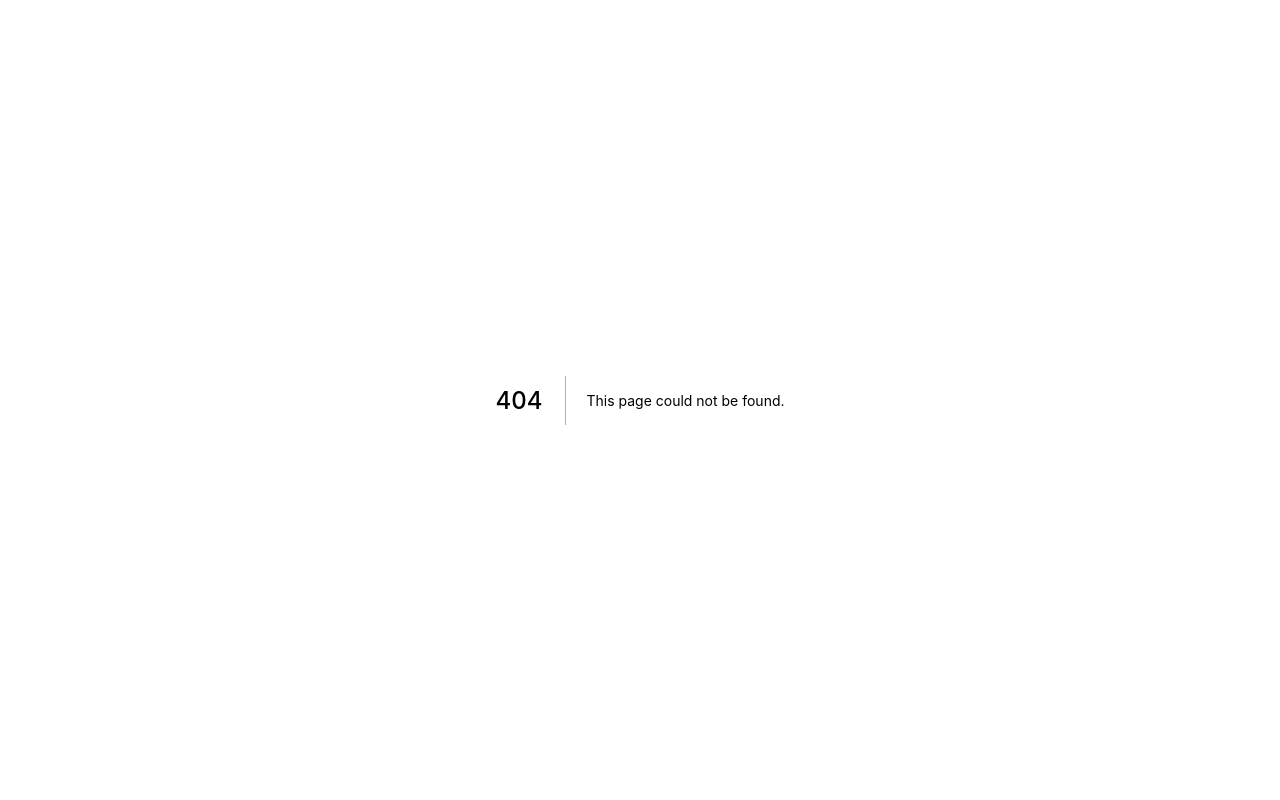
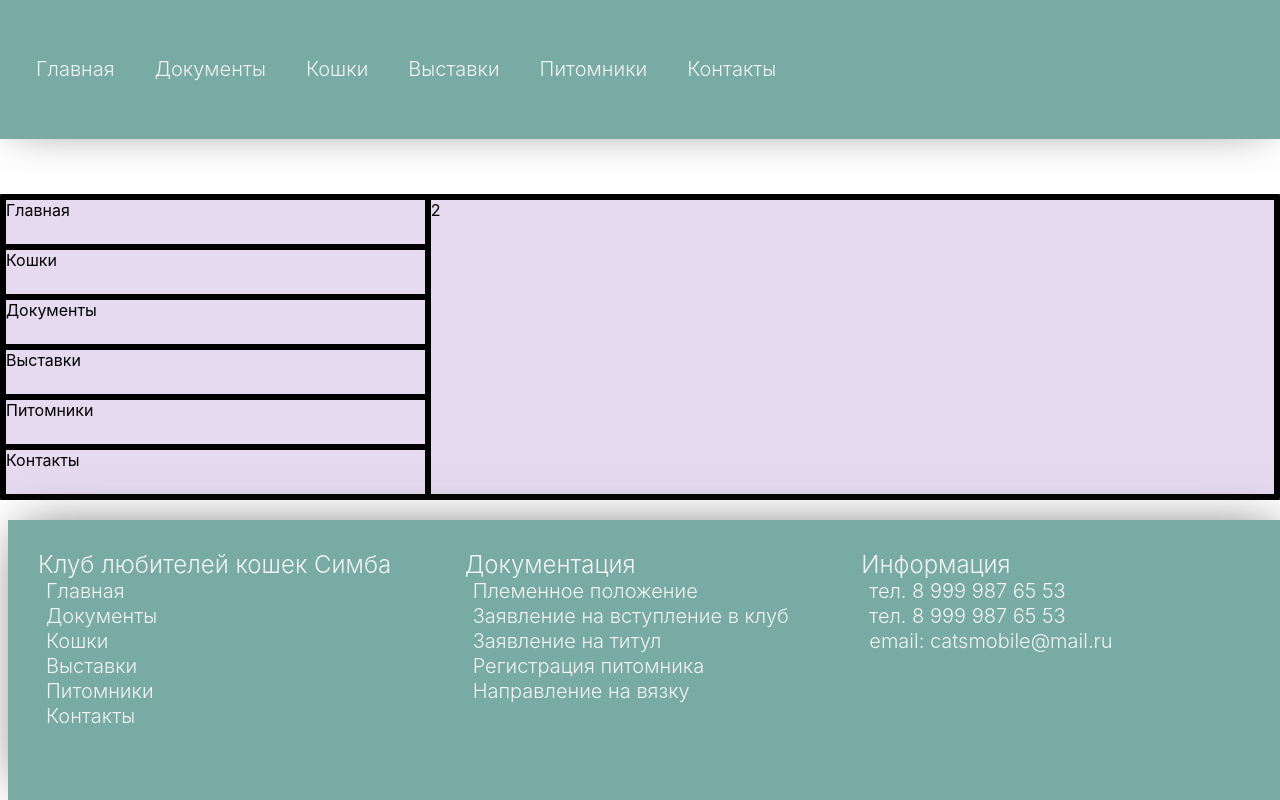
Before and after one commit to SilkShadow90/simba, a Next.js app: page /admin in a window 1280 px wide. Before the commit this address had no page. Built offline with nearby package versions, Linux system fonts and the light colour scheme.

Commit message:
statesss((((

```diff
--- /dev/null
+++ b/pages/admin.tsx
@@ -0,0 +1,24 @@
+import type { NextPage } from 'next'
+import styles from '../styles/Admin.module.css'
+import React, { useEffect } from 'react';
+import { Page } from '../components/Page';
+
+const Admin: NextPage = () => {
+  return (
+      <Page title="Cats" meta="bla bla" styles={styles.container} >
+          <div className={styles.adminCards}>
+              <div className={styles.adminCardsLeft}>
+                <div className={styles.adminCardsLeftColumn}>Главная</div>
+                <div className={styles.adminCardsLeftColumn}>Кошки</div>
+                <div className={styles.adminCardsLeftColumn}>Документы</div>
+                <div className={styles.adminCardsLeftColumn}>Выставки</div>
+                <div className={styles.adminCardsLeftColumn}>Питомники</div>
+                <div className={styles.adminCardsLeftColumn}>Контакты</div>
+              </div>
+              <div className={styles.adminCardsRight}>2</div>
+          </div>
+      </Page>
+  )
+}
+
+export default Admin
--- a/pages/docs.tsx
+++ b/pages/docs.tsx
@@ -1,7 +1,7 @@
 import type { NextPage } from 'next'
 import Head from 'next/head'
 import styles from '../styles/Docs.module.css'
-import React, { useEffect } from 'react';
+import React, { useEffect, useState } from 'react';
 import {Footer} from "../components/Footer";
 import {Header} from "../components/Header";
 import {Page} from "../components/Page";
@@ -18,11 +18,15 @@ const docs: NextPage = () => {
     //   })()
     // }, [])
 
+    const  [text, setText] = useState(false);
+
     return (
         <Page title="Docs" meta="bla bla" styles={styles.container}>
             <div className={styles.cardsDocs}>
+                <button onClick={() => setText}>
                 <a className={styles.cardsDocsInfo} target='_blank' download href="/vstuplenie.doc">Скачать документ для
                     вступления в клуб</a>
+                </button>
                 <a className={styles.cardsDocsInfo} target='_blank' download
                    href="http://korgorushi.com/images/docs/title-certificate.doc">Скачать заявление на титул</a>
                 <a className={styles.cardsDocsInfo} target='_blank' download
--- /dev/null
+++ b/styles/Admin.module.css
@@ -0,0 +1,26 @@
+.adminCards {
+    display: grid;
+    margin-bottom: 20px;
+    grid-template-columns: 1fr 2fr;
+    background-color:#e5daef;
+    border-radius: 1px ;
+    border: solid black;
+}
+
+.adminCardsLeft {
+    /* border: solid black; */
+}
+
+
+.adminCardsLeftColumn {
+    border: solid black;
+    min-height: 50px;
+}
+
+.adminCardsLeftColumn:hover {
+background-color: blue;
+}
+
+.adminCardsRight {
+    border: solid black;
+}
```
